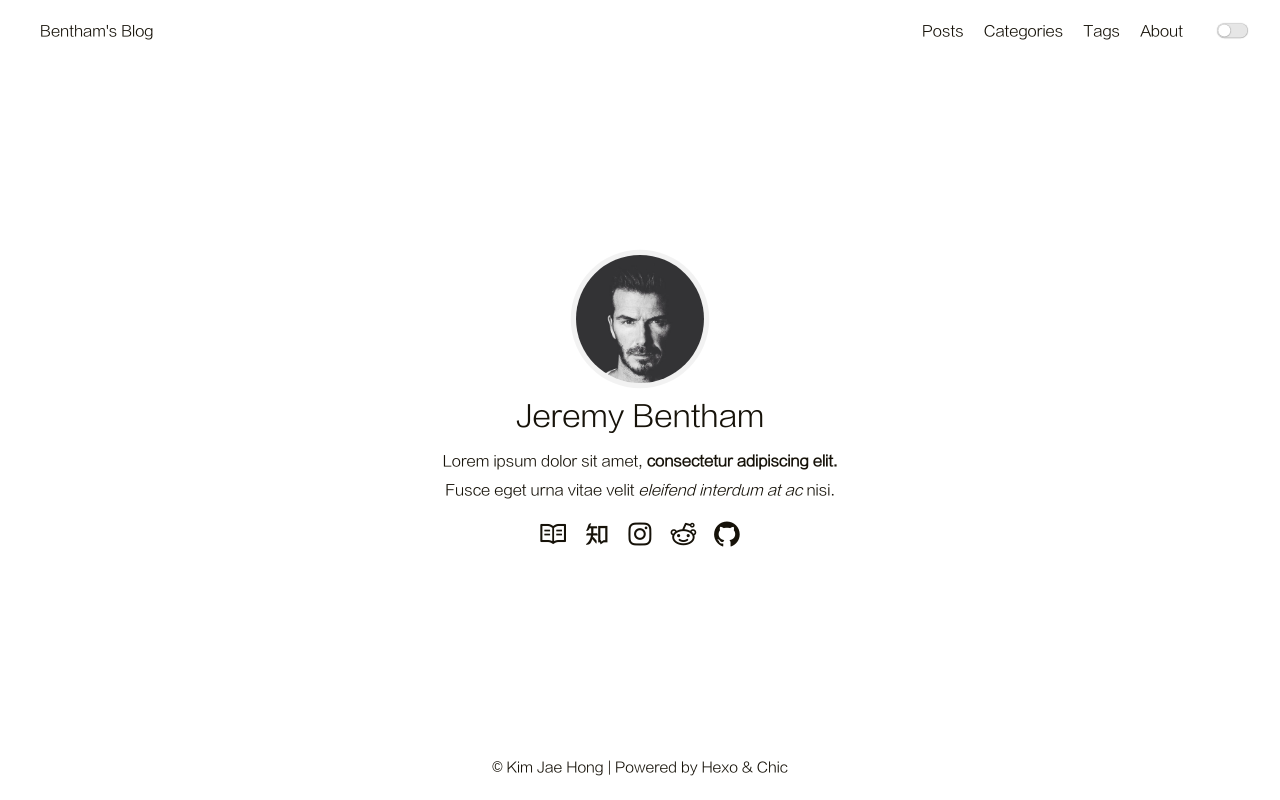
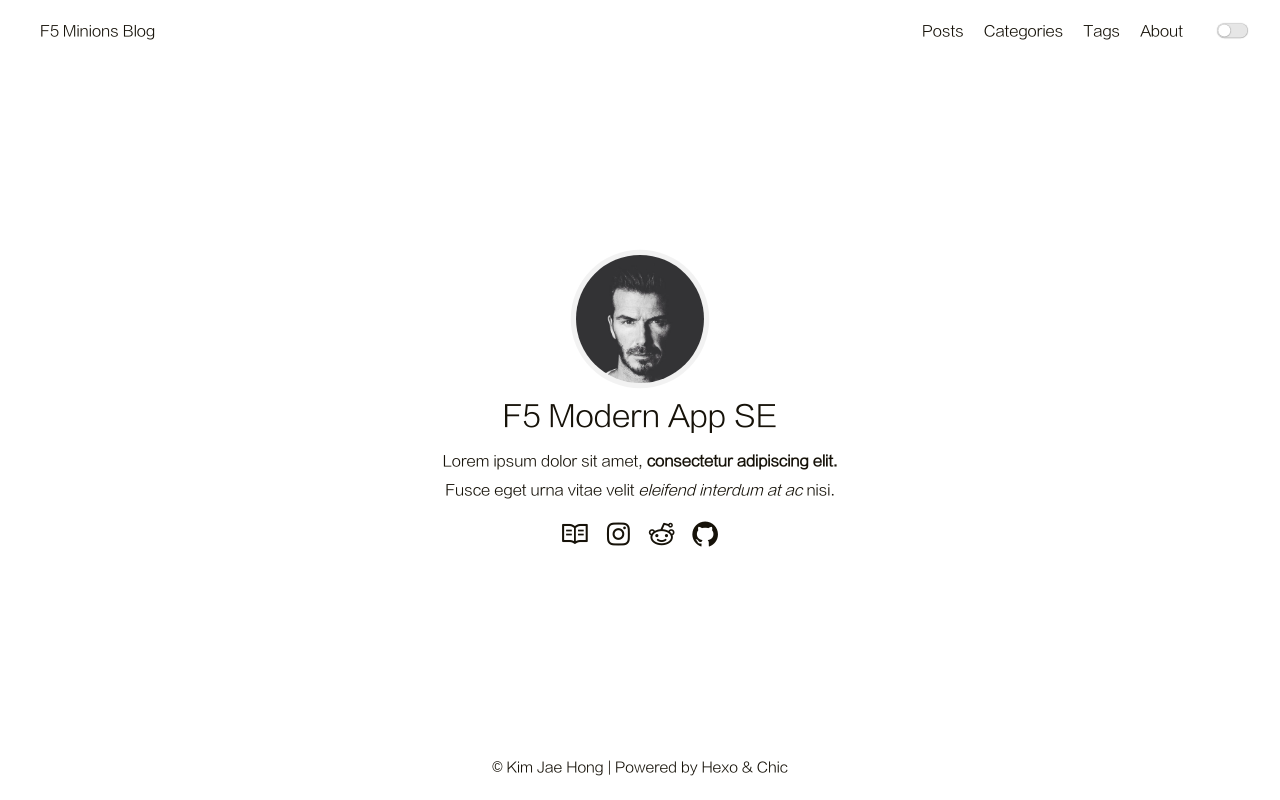
Before and after one commit to f5minions/f5minions.github.io, a plain HTML site: page index.html in a window 1280 px wide. Drawn offline with Linux system fonts and the light colour scheme.

Commit message:
Site updated: 2022-09-06 09:39:38

```diff
--- a/index.html
+++ b/index.html
@@ -75,7 +75,7 @@
         <header>
     <nav class="navbar">
         <div class="container">
-            <div class="navbar-header header-logo"><a href="/">Bentham&#39;s Blog</a></div>
+            <div class="navbar-header header-logo"><a href="/">F5 Minions Blog</a></div>
             <div class="menu navbar-right">
 
                     <a class="menu-item" href="/archives">Posts</a>
@@ -97,7 +97,7 @@
         <div class="container">
             <div class="navbar-header">
                 <div>
-                    <a href="/">Bentham&#39;s Blog</a><a id="mobile-toggle-theme">·&nbsp;Light</a>
+                    <a href="/">F5 Minions Blog</a><a id="mobile-toggle-theme">·&nbsp;Light</a>
                 </div>
                 <div class="menu-toggle" onclick="mobileBtn()">&#9776; Menu</div>
             </div>
@@ -136,7 +136,7 @@
         <div class="avatar">
             <a href="/archives"><img src="/image/avatar.jpeg"></a>
         </div>
-        <div class="nickname">Jeremy Bentham</div>
+        <div class="nickname">F5 Modern App SE</div>
         <div class="description"><p>Lorem ipsum dolor sit amet, <strong>consectetur adipiscing elit.</strong> <br>Fusce eget urna vitae velit <em>eleifend interdum at ac</em> nisi.</p>
 </div>
         <div class="links">
@@ -146,13 +146,6 @@
 
 
                             <i class="iconfont icon-blog"></i>
-
-                    </a>
-
-                    <a class="link-item" title="ZhiHu" target="_blank" rel="noopener" href="https://www.zhihu.com/people/sirice">
-
-
-                            <i class="iconfont icon-zhihu"></i>
 
                     </a>
 
@@ -170,7 +163,7 @@
 
                     </a>
 
-                    <a class="link-item" title="Github" target="_blank" rel="noopener" href="https://github.com/Siricee">
+                    <a class="link-item" title="Github" target="_blank" rel="noopener" href="https://github.com/f5minions">
 
 
                             <i class="iconfont icon-github"></i>
```
Also changed, not shown: 2022/09/05/hello-world/index.html (+2 -2 lines), about/index.html (+2 -2 lines), archives/2022/09/index.html (+2 -2 lines), archives/2022/index.html (+2 -2 lines), archives/index.html (+2 -2 lines).
